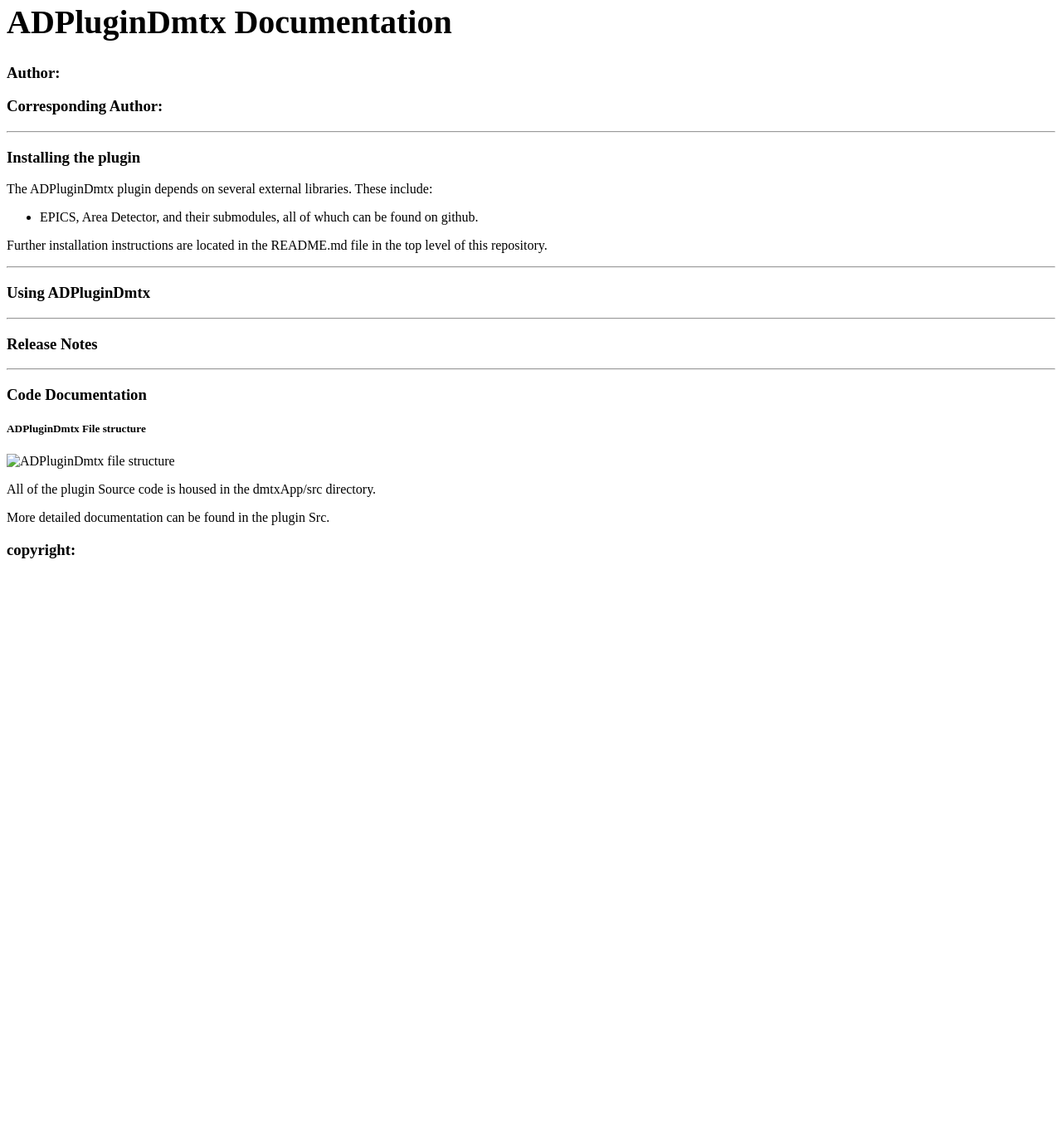
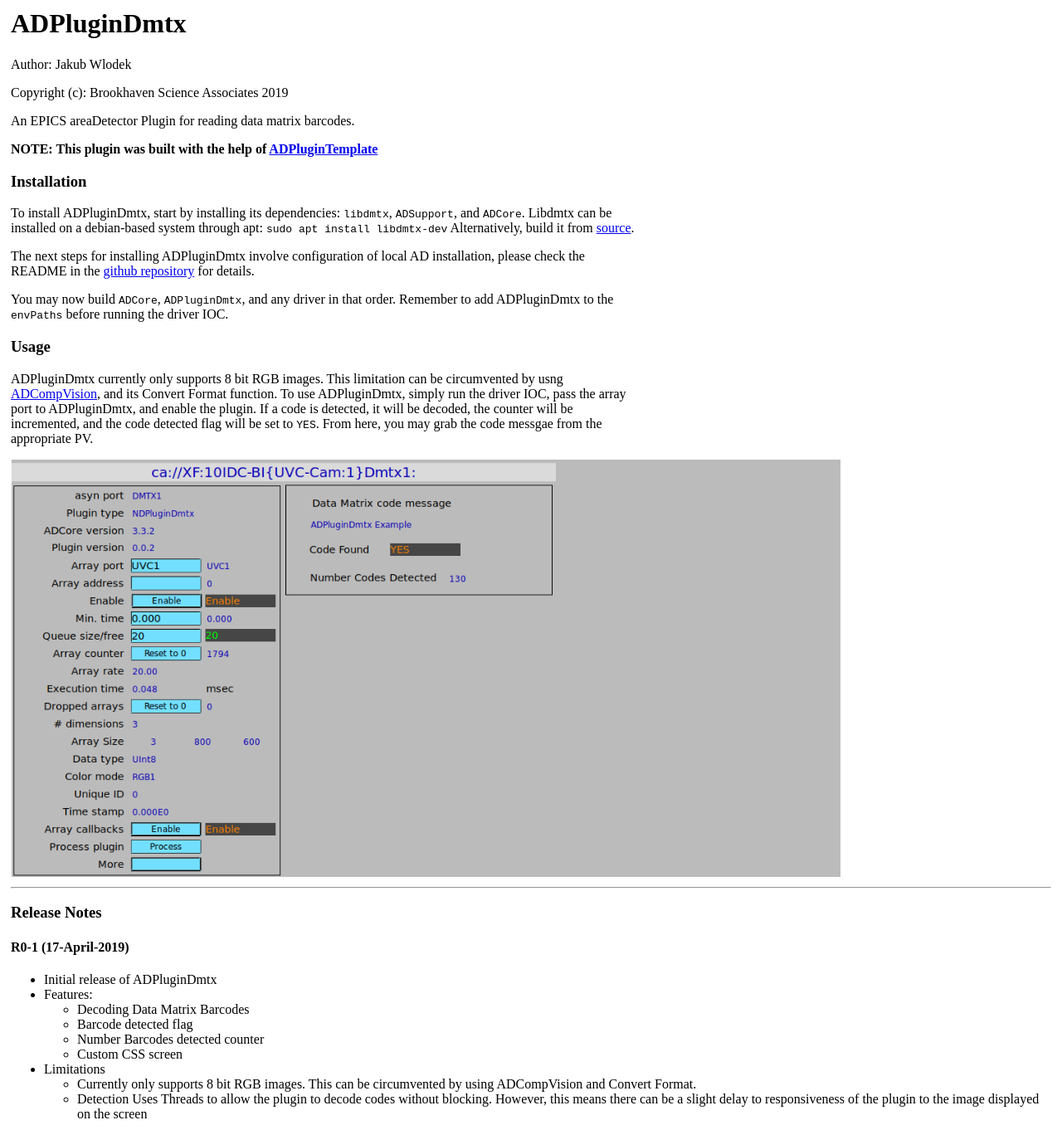
Before and after one commit to jwlodek/ADPluginDmtx, a plain HTML site: page docs/index.html in a window 1280 px wide. Shown: the part 24-1380 px from the top of the page at 83% size. Before the commit the page ends 800 px from the top, so only its background shows below. Drawn offline with Linux system fonts and the light colour scheme.

Commit message:
Updated Html docs

```diff
--- /dev/null
+++ b/docs/css/main.css
@@ -0,0 +1,7 @@
+body {
+    padding: 5px;
+}
+
+p {
+    width: 60%;
+}
--- a/docs/index.html
+++ b/docs/index.html
@@ -5,30 +5,57 @@
     <meta http-equiv="X-UA-Compatible" content="IE=edge">
     <title>ADPluginDmtx Documentation</title>
     <meta name="viewport" content="width=device-width, initial-scale=1">
+    <link rel="stylesheet" href="css/main.css" />
 </head>
 <body>
-    <h1 style="font-size: 40px">ADPluginDmtx Documentation</h1>
-    <h3>Author: </h3>
-    <h3>Corresponding Author: </h3>
-    <hr/>
-    <h3>Installing the plugin</h3>
-    <p>The ADPluginDmtx plugin depends on several external libraries. These include:</p>
-    <ul>
-        <li>EPICS, Area Detector, and their submodules, all of whuch can be found on github.</li>
-    </ul>
-    <p>Further installation instructions are located in the README.md file in the top level of this repository.</p>
-    <hr/>
-    <h3>Using ADPluginDmtx</h3>
 
+
+<h1>ADPluginDmtx</h1>
+<p>Author: Jakub Wlodek</p>
+<p>Copyright (c): Brookhaven Science Associates 2019</p>
+<p>An EPICS areaDetector Plugin for reading data matrix barcodes.</p>
+<p><strong>NOTE: This plugin was built with the help of <a href="https://github.com/epicsNSLS2-areaDetector/ADPluginTemplate">ADPluginTemplate</a></strong></p>
+<h3>Installation</h3>
+<p>To install ADPluginDmtx, start by installing its dependencies: <code>libdmtx</code>, <code>ADSupport</code>, and <code>ADCore</code>. Libdmtx can be installed on a debian-based system through apt:
+<code>sudo apt install libdmtx-dev</code>
+Alternatively, build it from <a href="https://github.com/dmtx/libdmtx">source</a>.</p>
+
+<p>The next steps for installing ADPluginDmtx involve configuration of local AD installation, please check the README in the
+    <a href = "https://github.com/epicsNSLS2-areaDetector/ADPluginDmtx">github repository</a> for details.
+</p>
+<p>You may now build <code>ADCore</code>, <code>ADPluginDmtx</code>, and any driver in that order. Remember to add ADPluginDmtx to the <code>envPaths</code> before running the driver IOC.</p>
+<h3>Usage</h3>
+<p>ADPluginDmtx currently only supports 8 bit RGB images.
+    This limitation can be circumvented by usng
+    <a href="https://github.com/epicsNSLS2-areaDetector/ADCompVision">ADCompVision</a>,
+    and its Convert Format function. To use ADPluginDmtx, simply run the driver IOC,
+    pass the array port to ADPluginDmtx, and enable the plugin. If a code is detected,
+    it will be decoded, the counter will be incremented, and the code detected flag will be set
+    to <code>YES</code>. From here, you may grab the code messgae from the appropriate PV.</p>
+
+    <img src="screenshots/cssScreenExample.png" width="1000" height="auto" alt="ADPluginDmtx CSS Screen" />
     <hr/>
     <h3>Release Notes</h3>
-
     <!--RELEASE START-->
 
+<h4>R0-1 (17-April-2019)</h4>
+<ul>
+<li>Initial release of ADPluginDmtx</li>
+<li>Features:<ul>
+<li>Decoding Data Matrix Barcodes</li>
+<li>Barcode detected flag</li>
+<li>Number Barcodes detected counter</li>
+<li>Custom CSS screen</li>
+</ul>
+</li>
+<li>Limitations<ul>
+<li>Currently only supports 8 bit RGB images. This can be circumvented by using ADCompVision and Convert Format.</li>
+<li>Detection Uses Threads to allow the plugin to decode codes without blocking. However, this means there can be a slight delay to responsiveness of the plugin to the image displayed on the screen</li>
+</ul>
+</li>
+</ul>
     <!--RELEASE END-->
-
     <hr/>
-    <h3>Code Documentation</h3>
 
 
     <h5>ADPluginDmtx File structure</h5>
@@ -38,6 +65,6 @@
     <p>More detailed documentation can be found in the plugin Src.</p>
 
 
-    <h3>copyright: </h3>
+    <h3>copyright: Brookhaven Science Associates 2019</h3>
 </body>
 </html>
```
Also changed, not shown: docs/screenshots/cssScreenExample.png (added), docs/screenshots/fileStructure.png (added).
